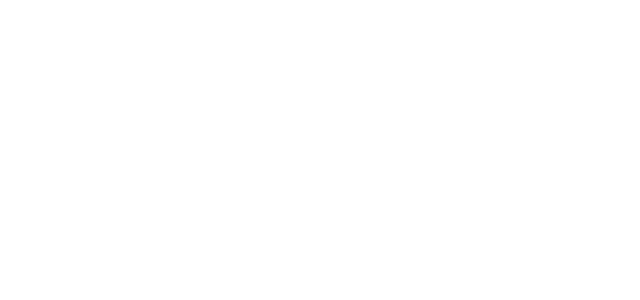
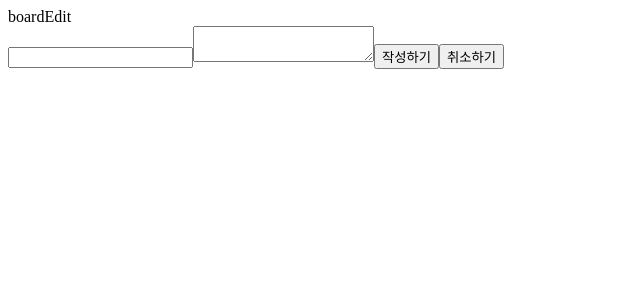
Before and after one commit to codingjamee/learn-vue, a Vue app in the folder vue-practice/board/: page /newPost in a window 1280 px wide. Before the commit this address had no page. Shown: the top 300 px of the page, without its empty margins (0-640 px from the left). Built offline with nearby package versions, Linux system fonts and the light colour scheme.

Commit message:
Feat: 글 작성 기능

```diff
--- a/vue-practice/board/src/api/index.js
+++ b/vue-practice/board/src/api/index.js
@@ -11,3 +11,7 @@ export const deleteData = (id) => {
 export const putData = ({ id, data }) => {
   return axios.put(`/api/${id}`, { ...data });
 };
+
+export const postData = (data) => {
+  return axios.post(`/api/boards/`, { ...data });
+};
--- a/vue-practice/board/src/components/BoardLists.vue
+++ b/vue-practice/board/src/components/BoardLists.vue
@@ -29,6 +29,7 @@
       </tbody>
     </table>
     <hr />
+    <button @click="this.$router.push(`newPost`)">글 작성하기</button>
   </div>
 </template>
 
--- /dev/null
+++ b/vue-practice/board/src/components/NewPost.vue
@@ -0,0 +1,36 @@
+<template>
+  <div>boardEdit</div>
+  <input type="text" v-model="boardTitle" />
+  <textarea v-model="textContent"></textarea>
+  <button @click="onEdit">작성하기</button>
+  <button @click="this.$router.push(`/board`)">취소하기</button>
+</template>
+
+<script>
+import { postData } from "@/api";
+
+export default {
+  computed: {},
+  data() {
+    return {
+      boardTitle: this.$store.state.boardData.title,
+      textContent: this.$store.state.boardData.content,
+    };
+  },
+  created() {},
+  methods: {
+    onEdit() {
+      console.log({
+        data: { title: this.boardTitle, content: this.textContent },
+      });
+      postData({ title: this.boardTitle, content: this.textContent }).then(
+        (response) => {
+          if (response.status === 201) this.$router.push(`/board`);
+        }
+      );
+    },
+  },
+};
+</script>
+
+<style scoped></style>
--- a/vue-practice/board/src/router/index.js
+++ b/vue-practice/board/src/router/index.js
@@ -3,12 +3,14 @@ import { createWebHistory, createRouter } from "vue-router";
 import BoardLists from "../components/BoardLists.vue";
 import BoardDetail from "../components/BoardDetail.vue";
 import BoardEdit from "../components/BoardEdit.vue";
+import NewPost from "../components/NewPost.vue";
 
 const routes = [
   { path: "/", redirect: "/board" },
   { path: "/board", component: BoardLists },
   { path: "/board/:id", component: BoardDetail },
   { path: "/edit/:id", component: BoardEdit },
+  { path: "/newPost", component: NewPost },
 ];
 const router = createRouter({
   history: createWebHistory(),
```
